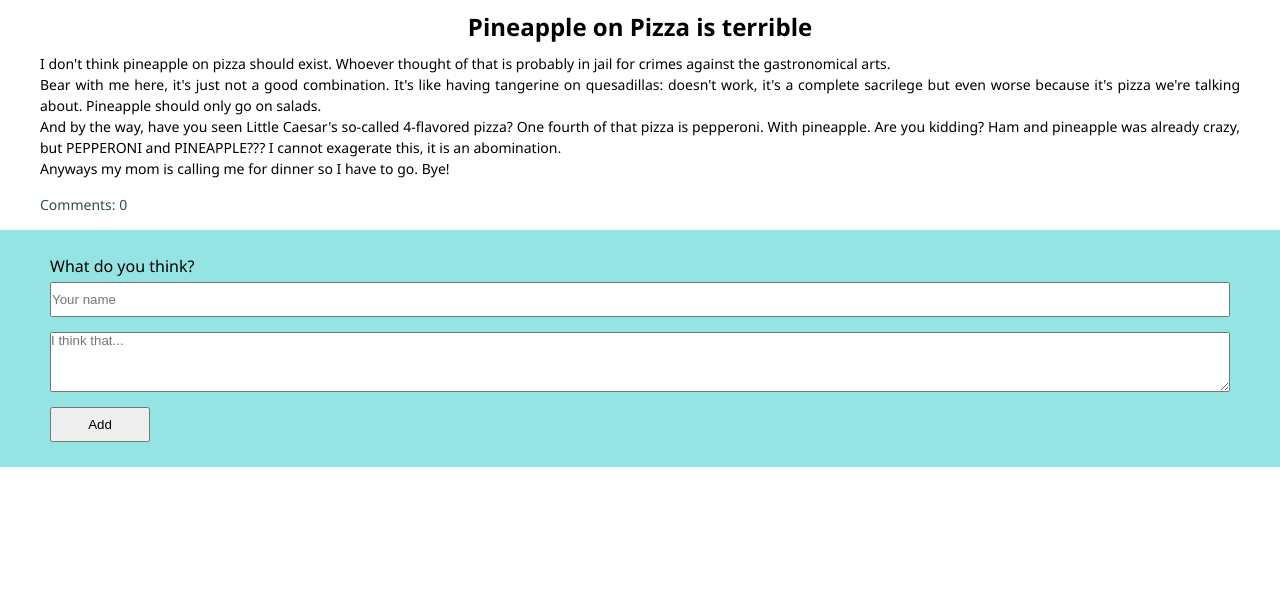
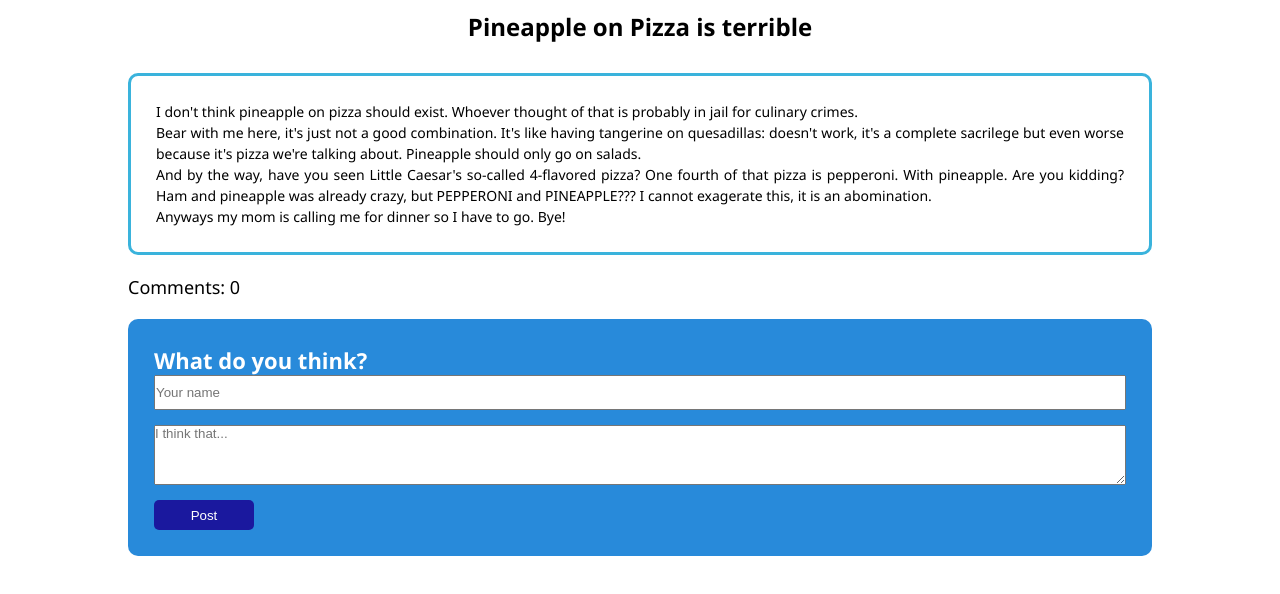
Before and after one commit to ccm-codeit/cursoReact, a React (Create React App) app: page / in a window 1280 px wide. Shown: the top 594 px of the page. Built offline with nearby package versions, Linux system fonts and the light colour scheme.

Commit message:
Modify styles, centered every component, add add-button styles, renamed delete-button class

```diff
--- a/public/index.html
+++ b/public/index.html
@@ -24,7 +24,7 @@
       work correctly both with client-side routing and a non-root public URL.
       Learn how to configure a non-root public URL by running `npm run build`.
     -->
-    <title>React App</title>
+    <title>Change My Mind</title>
   </head>
   <body>
     <noscript>You need to enable JavaScript to run this app.</noscript>
--- a/src/App.js
+++ b/src/App.js
@@ -29,7 +29,7 @@ function App() {
   const onSubmit = (e) => {
     // agrega una nueva card a la lista de cards
     e.preventDefault(); // evita que recargue la página
-    setCards((cards) => [...cards, card]);
+    setCards((cards) => [card, ...cards]);
     console.log(cards);
   };
 
@@ -40,7 +40,7 @@ function App() {
 
         <div className="Comment-Section">
           <form className="Form-Wrapper">
-            <p>What do you think?</p>
+            <p className="Form-Title">What do you think?</p>
             <label className="Title-Contanier">
               <input
                 className="Title-Input"
@@ -60,7 +60,7 @@ function App() {
             </label>
 
             <button className="Add-Button" onClick={onSubmit}>
-              Add
+              Post
             </button>
           </form>
 
--- a/src/components/OpinionCard.js
+++ b/src/components/OpinionCard.js
@@ -6,7 +6,7 @@ function OpinionCard(props) {
     <div className="Card-Wrapper">
       <p className="Card-Title">{props.title}</p>
       <p className="Card-Description">{props.description}</p>
-      <button className="Card-Delete" onClick={props.onDelete}>
+      <button className="Delete-Button" onClick={props.onDelete}>
         Delete
       </button>
     </div>
--- a/src/components/Post.js
+++ b/src/components/Post.js
@@ -8,9 +8,10 @@ export default function Post(props) {
             <div>
             <p className="Post-Title">Pineapple on Pizza is terrible</p>
             </div>
+            <div className="Post-Body">
                 <div className="Content-Wrapper">
-            <p>I don't think pineapple on pizza should exist. Whoever thought of that is probably in jail for
-                crimes against the gastronomical arts.
+                <p id="Content">I don't think pineapple on pizza should exist. Whoever thought of that is probably in jail for
+                    culinary crimes.
                     <br/>Bear with me here, it's just not a good combination. It's like having tangerine on quesadillas: doesn't work, it's a complete
                     sacrilege but even worse because it's pizza we're talking about. Pineapple should only go on salads.
                     <br/>And by the way, have you seen Little Caesar's so-called 4-flavored pizza? One fourth of that pizza is pepperoni. With pineapple.
@@ -18,6 +19,7 @@ export default function Post(props) {
                     I cannot exagerate this, it is an abomination.
                     <br/>Anyways my mom is calling me for dinner so I have to go. Bye!
                 </p>
+                </div>
                 <div className="Count-Wrapper">
                     <p>Comments: {count}</p>
                 </div>
--- a/src/styles/App.css
+++ b/src/styles/App.css
@@ -30,17 +30,21 @@ html{
     font-weight: bold;
 }
 
-.Content-Wrapper p {
-    padding: 0 40px;
+.Content-Wrapper {
     font-size: 1.4rem;
     text-align:justify;
     line-height:1.5em;
+    border: 3px solid rgb(58, 179, 220);
+    border-radius: 10px;
+    max-width: 1024px;
+    margin: 20px auto;
+    padding: 25px;
 }
 
-.Count-Wrapper p {
-    margin-top: 15px;
-    margin-bottom: 15px;
-    color: darkslategrey;
+.Count-Wrapper {
+    font-size: 1.8rem;
+    max-width: 1024px;
+    margin: 0 auto;
 }
 
 /*POST STYLES END*/
@@ -49,44 +53,39 @@ html{
     width: 100%;
 }
 
-.Comment-Section p {
-    margin-bottom: 5px;
-}
-
 .Card-Wrapper{
-    font-family: -apple-system, BlinkMacSystemFont, 'Segoe UI', Roboto, Oxygen, Ubuntu, Cantarell, 'Open Sans', 'Helvetica Neue', sans-serif;
     background-color: rgb(58, 179, 220);
     border: 1px solid transparent;
     border-radius: 10px;
     max-width: 1024px;
-    margin: 20px;
+    margin: 20px auto;
     padding: 25px;
     color: white;
 }
 
 .Card-Title{
     font-size: 2.5rem;
+    font-weight: 500;
     margin-bottom: 15px;
 }
 
-.Card-Description{
+.Card-Description {
     font-size: 1.6rem;
     margin-bottom: 15px;
 }
 
 
 
-.Card-Delete{
+.Delete-Button{
     background-color:rgb(238, 82, 25);
     border: 1px solid transparent;
     border-radius: 5px;
     width: 100px;
-    height: 25px;
+    height: 30px;
     color: white;
-    margin-left: 80%;
 }
 
-.Card-Delete:focus{
+.Delete-Button:hover{
     outline: none;
     background-color: red;
 }
@@ -99,8 +98,20 @@ html{
 .Form-Wrapper{
     padding: 25px 50px;
     font-size: 1.6rem;
-    background-color: rgb(148, 228, 228);
+    background-color: rgb(40, 138, 218);
+    border: 1px solid transparent;
+    border-radius: 10px;
+    max-width: 1024px;
+    margin: 20px auto;
+    padding: 25px;
 }
+
+.Form-Title {
+    font-size: 2.2rem;
+    color: white;
+    font-weight: bold;
+}
+
 .Title-Input {
     width: 100%;
     height: 35px;
@@ -119,6 +130,10 @@ textarea {
 
 
 .Add-Button{
-    height: 35px;
+    background-color:rgb(26, 24, 158);
+    border: 1px solid transparent;
+    border-radius: 5px;
     width: 100px;
+    height: 30px;
+    color: white;
 }
```
Lines whose indentation alone changed are shown as unchanged.
